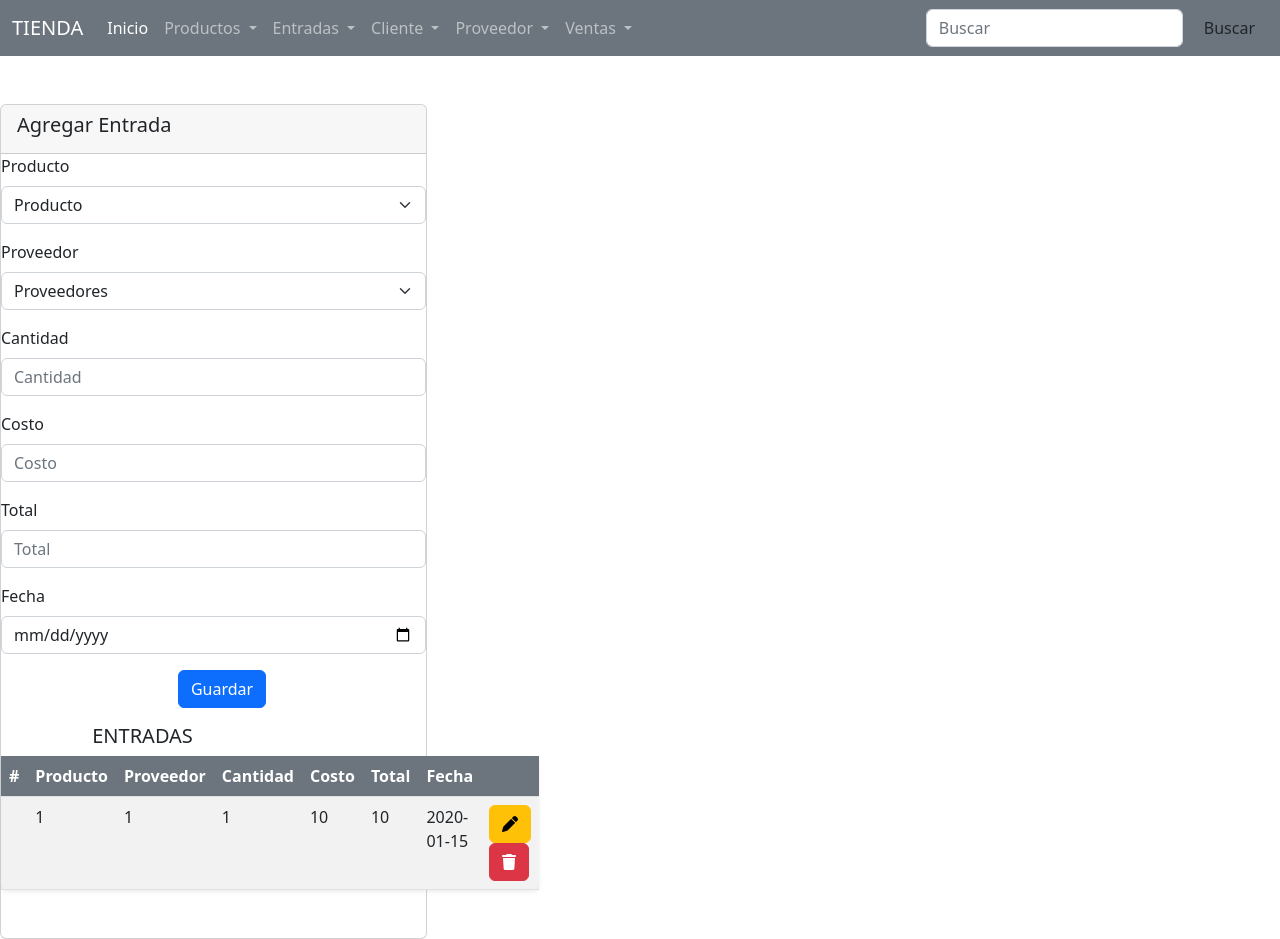
After one commit to KateAmador/TiendaPHP, a PHP site: page /crudEntrada/entrada.vista.php in a window 1280 px wide. The commit adds this page. Run offline with PHP 8.4, Linux system fonts and the light colour scheme; data comes from the database, SQL or seed files in the repository; tables that the repository leaves empty hold one stand-in row (values such as "Sample post"); data that the repository does not hold is empty; some libraries are stand-ins or nearby versions.

Commit message:
[Entradas]: actualizacion vista

```diff
--- a/components/options.component.php
+++ b/components/options.component.php
@@ -7,7 +7,7 @@
 
         //esta funcion devuelve los option para ser usados dentro de un selct en cualquier parte de la app
         function viewOptionsComponent($nameTable,$value,$showName){
-            include_once('../conexion.php');
+            include('../conexion.php');
             $sql = $conn->query("SELECT * FROM $nameTable");
             while ($datos = $sql->fetch_array()) {
                 echo "
--- /dev/null
+++ b/crudEntrada/entrada.vista.php
@@ -0,0 +1,132 @@
+<?php
+include_once "../components/options.component.php";
+$component = new Component();
+?>
+<?php include '../util/header.php'; ?>
+
+<form class="card col-4 mt-5" method="POST" action="entrada.controlador.php">
+    <div class="card-header">
+        <h5 class="card-title">Agregar Entrada</h5>
+    </div>
+    <form method="post" action="entrada.controlador.php">
+        <div>
+            <div class="">
+                <div class="mb-3 col-12">
+                    <label for="producto" class="form-label">Producto</label>
+                    <select class="form-select" aria-label="Default select example">
+                        <option selected>Producto</option>
+                        <?php $component->viewOptionsComponent("productos", "0", "1") ?>
+                    </select>
+                </div>
+                <div class="mb-3 col-12">
+                    <label for="proveedor" class="form-label">Proveedor</label>
+                    <select class="form-select" aria-label="Default select example">
+                        <option selected>Proveedores</option>
+                        <?php $component->viewOptionsComponent("proveedores", "0", "1") ?>
+                    </select>
+                </div>
+                <div class="">
+                    <div class="mb-3 col-12">
+                        <label for="cantidad" class="form-label">Cantidad</label>
+                        <input type="number" class="form-control" id="cantidad" name="cantidad" placeholder="Cantidad"
+                            required>
+                    </div>
+                    <div class="mb-3 col-12">
+                        <label for="costo" class="form-label">Costo</label>
+                        <input type="number" class="form-control" id="costo" name="costo" placeholder="Costo" required>
+                    </div>
+                </div>
+                <div class="">
+                    <div class="mb-3 col-12">
+                        <label for="total" class="form-label">Total</label>
+                        <input type="number" class="form-control" id="total" name="total" placeholder="Total" required>
+                    </div>
+
+
+                    <div class="mb-3 col-12">
+                        <label for="fecha" class="form-label">Fecha</label>
+                        <input type="date" class="form-control" id="fecha" name="afecha placeholder=" Fecha" required>
+
+                    </div>
+                </div>
+
+                <div class="mb-2 offset-md-5">
+                    <input class="btn btn-primary" name="guardar_entrada" type="submit" value="Guardar">
+                </div>
+            </div>
+
+            <div class="col-8 mt-3">
+        <h5 class="text-center">ENTRADAS</h5>
+    </div>
+    <table class="table table table-striped shadow-sm p-3 mb-5 bg-white rounded">
+        <thead>
+            <tr class="bg-secondary text-white">
+                <th scope="col">#</th>
+                <th scope="col">Producto</th>
+                <th scope="col">Proveedor</th>
+                <th scope="col">Cantidad</th>
+                <th scope="col">Costo</th>
+                <th scope="col">Total</th>
+                <th scope="col">Fecha</th>
+                <th scope="col"></th>
+            </tr>
+        </thead>
+        <tbody>
+            <?php
+
+
+            include('../conexion.php');
+            $sql = $conn->query("SELECT * FROM entradas");
+            while ($datos = $sql->fetch_object()) {
+
+                $datosEntrada =
+                    $datos->id_entrada . "||" .
+                    $datos->idProducto_entrada . "||" .
+                    $datos->idProveedor_entrada . "||" .
+                    $datos->cantidad_entrada . "||" .
+                    $datos->costo_entrada . "||" .
+                    $datos->total_entrada . "||" .
+                    $datos->fecha_entrada;
+            ?>
+            <tr>
+                <th scope="row">
+                <td><?= $datos->idProducto_entrada; ?></td>
+                <td><?= $datos->idProveedor_entrada; ?></td>
+                <td><?= $datos->cantidad_entrada; ?></td>
+                <td><?= $datos->costo_entrada; ?></td>
+                <td><?= $datos->total_entrada; ?></td>
+                <td><?= $datos->fecha_entrada; ?></td>
+                <td>
+                    <a href="" class="btn btn-small btn-warning"
+                        onclick="agregarForm('<?php echo $datosEntrada ?>');"><i class="fa-solid fa-pen"></i></a>
+                    <a href="entrada.controlador.php?id=<?= $datos->id_entrada ?>" class="btn btn-small btn-danger"><i
+                            class="fa-solid fa-trash"></i></a>
+                </td>
+            </tr>
+            <?php } ?>
+        </tbody>
+    </table>
+
+
+
+        </div>
+    </form>
+
+
+
+    <script src="https://cdnjs.cloudflare.com/ajax/libs/jquery/3.6.1/jquery.min.js"></script>
+    <script>
+    function agregarForm(datos) {
+        d = datos.split("||");
+
+        $("#producto").val(d[0]);
+        $("#proveedor").val(d[1]);
+        $("#cantidad").val(d[2]);
+        $("#costo").val(d[3]);
+        $("#total").val(d[4]);
+        $("#fecha").val(d[5]);
+
+    }
+    </script>
+
+    <?php include '../util/footer.php';  ?>
```
Also changed, not shown: crudEntrada/entrada.controlador.php (added, +74 -0 lines), php/crudEntrada/entrada.controlador.php (deleted, +0 -22 lines), php/crudEntrada/entrada.vista.php (deleted, +0 -90 lines).
